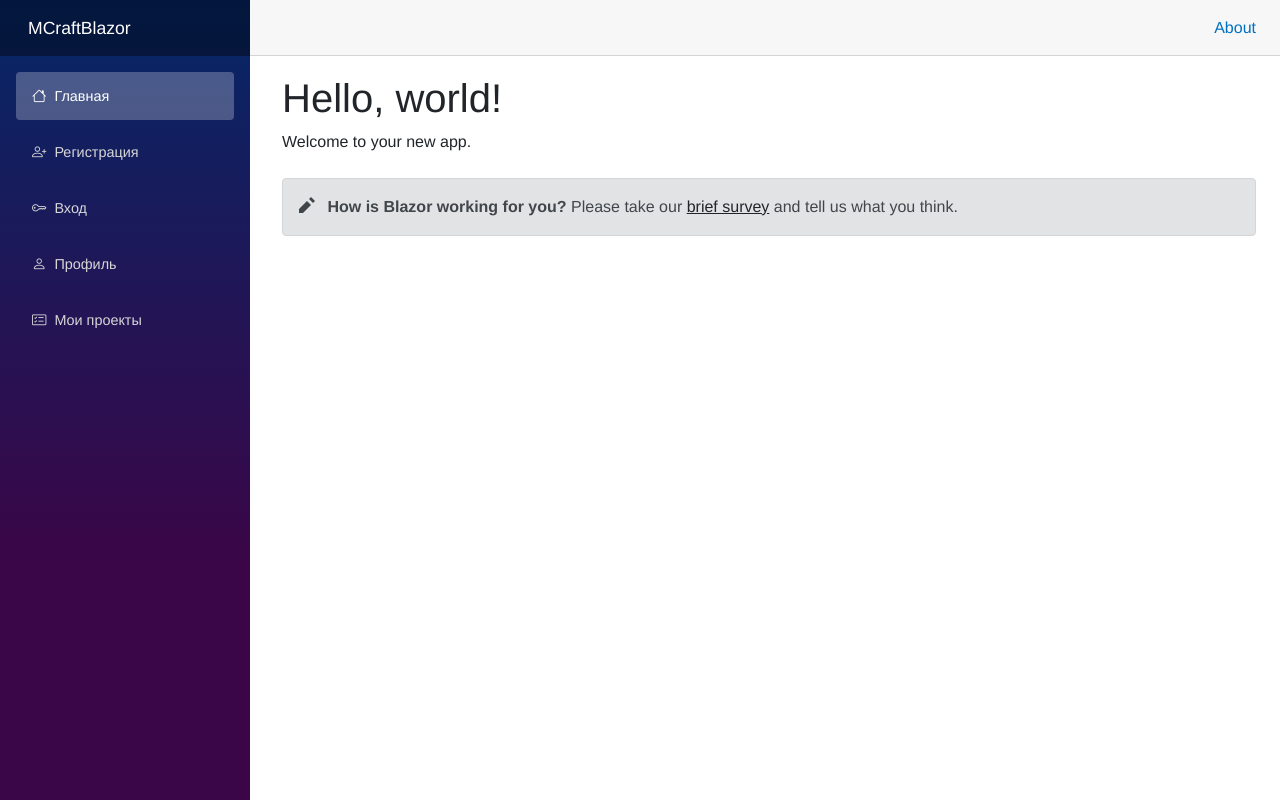
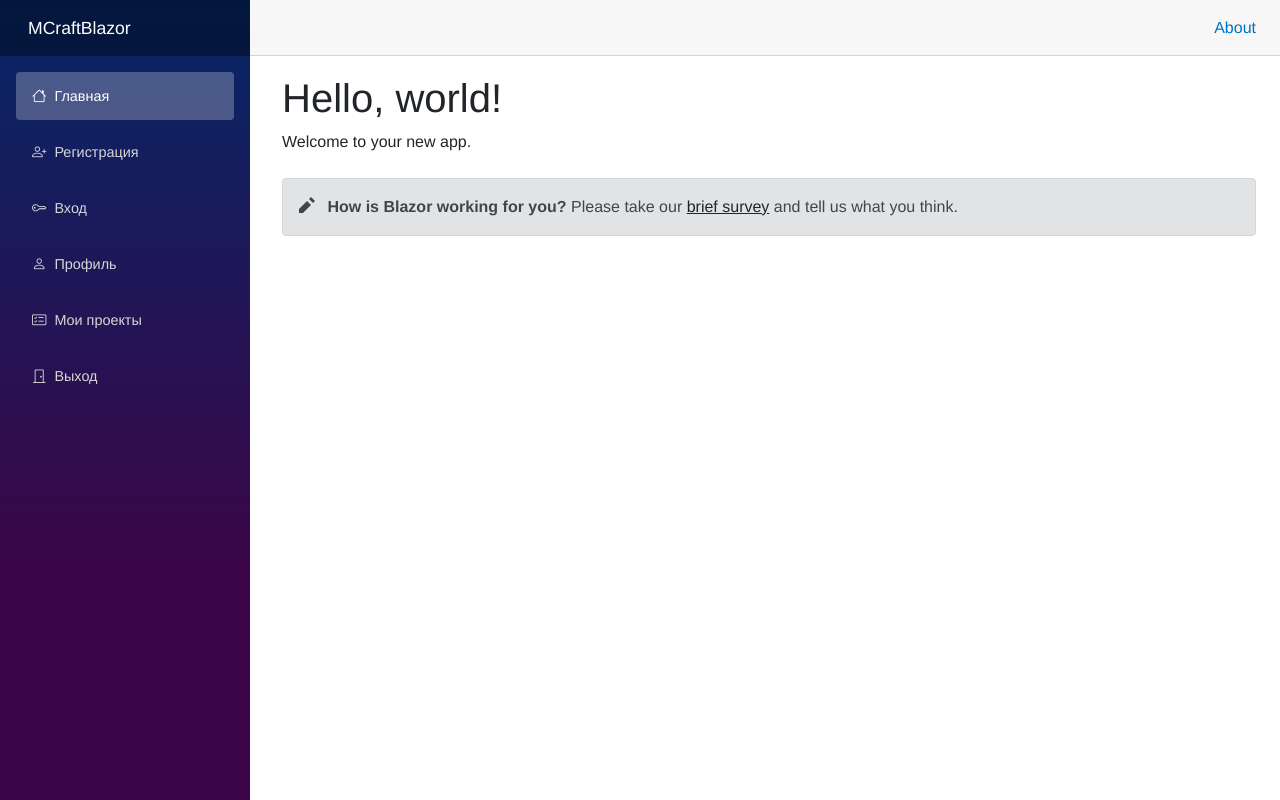
Before and after one commit to mistek131995/MCraftBlazor, an ASP.NET Core app: page / in a window 1280 px wide. Run offline with ASP.NET Core 8, Linux system fonts and the light colour scheme; style sheets or scripts are compiled from the project's sources; some libraries are stand-ins or nearby versions.

Commit message:
Выход + изменения в сервисе аутентификации

```diff
--- a/MCraftBlazor/Helpers/Services/Implementations/AuthenticationService.cs
+++ b/MCraftBlazor/Helpers/Services/Implementations/AuthenticationService.cs
@@ -1,6 +1,7 @@
 using MCraftBlazor.Helpers.Services.Interfaces;
 using MCraftBlazor.Models;
 using Microsoft.AspNetCore.Components;
+using System.Text.Json;
 
 namespace MCraftBlazor.Helpers.Services.Implementations
 {
@@ -25,7 +26,10 @@ namespace MCraftBlazor.Helpers.Services.Implementations
 
         public async Task Login(LoginModel model)
         {
-            User = await httpService.Post<UserModel>("/token/auth", model);
+            var response = await httpService.Post<ResponseModel>("/token/auth", model);
+
+            User = JsonSerializer.Deserialize<UserModel>(response.Payload);
+
             await localStorageService.SetItemAsync("user", User);
         }
 
--- a/MCraftBlazor/Shared/NavMenu.razor
+++ b/MCraftBlazor/Shared/NavMenu.razor
@@ -34,6 +34,11 @@
                 <i class="bi bi-card-checklist me-2"></i> Мои проекты
             </NavLink>
         </div>
+        <div class="nav-item px-3">
+            <NavLink class="nav-link" href="logout" Match="NavLinkMatch.All">
+                <i class="bi bi-door-closed me-2"></i> Выход
+            </NavLink>
+        </div>
     </nav>
 </div>
 
```
